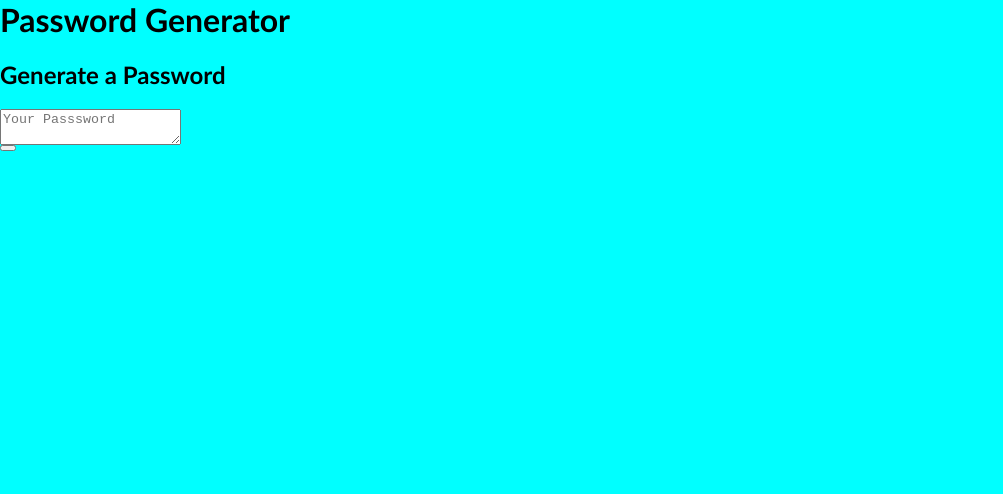
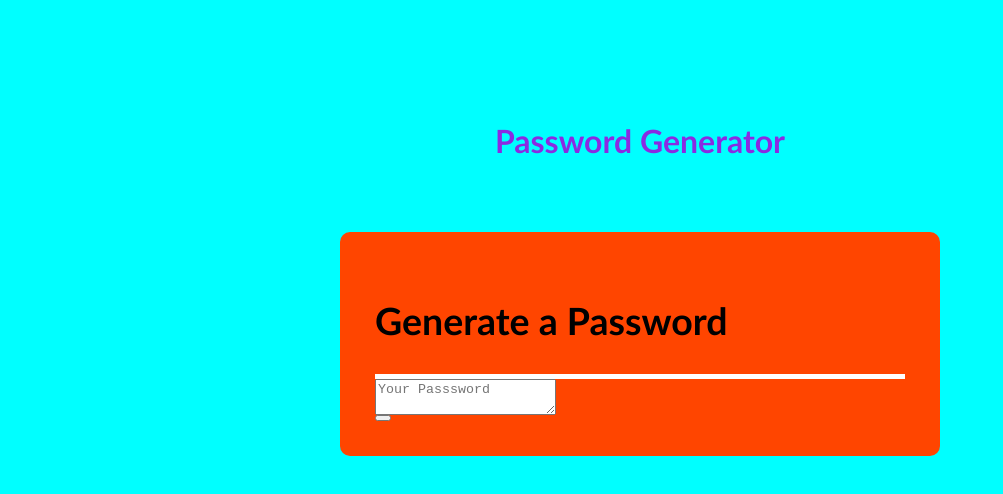
Before and after one commit to JioR95/password-generator, a plain HTML site: page index.html in a window 1280 px wide. Shown: the whole page, without its empty margins (0-1003 px from the left). Drawn offline with Linux system fonts and the light colour scheme; files whose address does not match are found by name.

Commit message:
styles update

```diff
--- a/assets/styles.css
+++ b/assets/styles.css
@@ -15,3 +15,35 @@ body,
     font-family: Trebuchet MS;
     background-color: aqua;
  }
+ .wrapper {
+    padding: 50px;
+ }
+
+ header {
+    text-align: center;
+    padding: 50px;
+    color: blueviolet;
+ }
+
+ .box {
+    background-color: orangered;
+    border-radius: 10px;
+    border-width: 15px;
+    box-shadow: rgba(138, 43, 226, 0.2);
+    font-size: 25;
+    margin: 0 auto;
+    max-width: 600;
+    padding: 35px;
+ }
+
+ .box-header::after {
+    content: " ";
+    display: block;
+    width: 100%;
+    background: white;
+    height: 5px;
+ }
+
+.box-body {
+
+}
```
